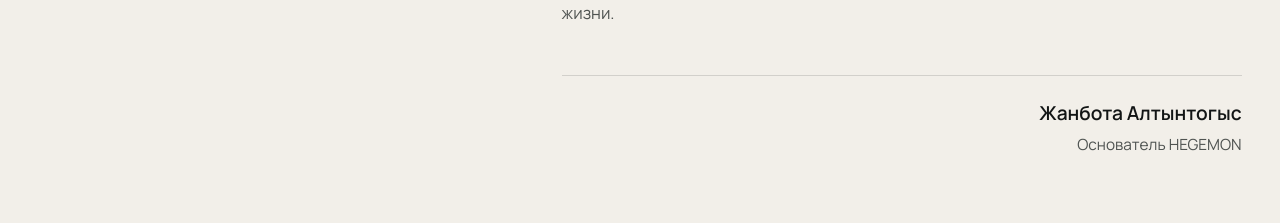
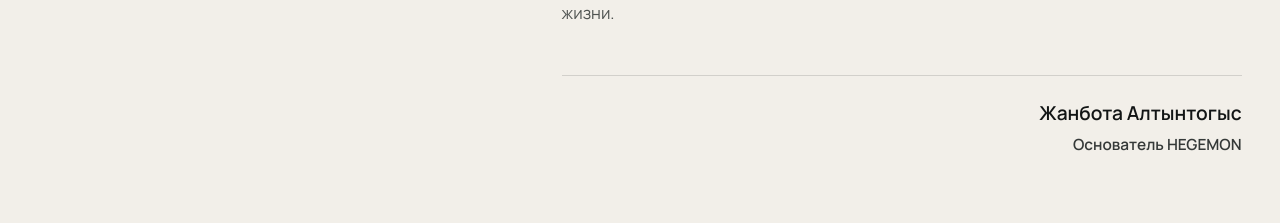
Before and after one commit to ahmedddd-code/hegemon, a React (Vite) app: page /about in a window 1280 px wide. Shown: the part 1920-2143 px from the top of the page. Built offline with nearby package versions, Linux system fonts and the light colour scheme; no server answers.

Commit message:
Emphasize founder role signature

```diff
--- a/src/styles/about.css
+++ b/src/styles/about.css
@@ -19,7 +19,7 @@
 .founder-story__copy .founder-story__origin strong { font-weight:400; }
 .founder-story__copy footer { margin-top:46px; padding-top:24px; display:flex; align-items:flex-end; flex-direction:column; gap:7px; border-top:1px solid var(--line); text-align:right; }
 .founder-story__copy footer strong { color:var(--ink); font:600 clamp(18px,1.5vw,22px) 'Manrope',sans-serif; }
-.founder-story__copy footer em { color:#4f5351; font:italic clamp(15px,1.2vw,18px)/1.5 'Manrope',sans-serif; letter-spacing:0; text-transform:none; }
+.founder-story__copy footer em { color:#353938; font:italic 600 clamp(15px,1.2vw,18px)/1.5 'Manrope',sans-serif; letter-spacing:0; text-transform:none; }
 .hygiene { position:relative; min-height:690px; display:flex; align-items:center; color:#fff; background:#071315 url('/images/hegemon-hero-man.png') 88% center/auto 115% no-repeat; }
 .hygiene::before { content:''; position:absolute; inset:0; background:linear-gradient(90deg,#071315 0%,#071315 46%,rgba(7,19,21,.72) 67%,rgba(7,19,21,.12)); }
 .hygiene__content { position:relative; z-index:1; display:grid; grid-template-columns:1.05fr .65fr; gap:7%; align-items:end; }
```
